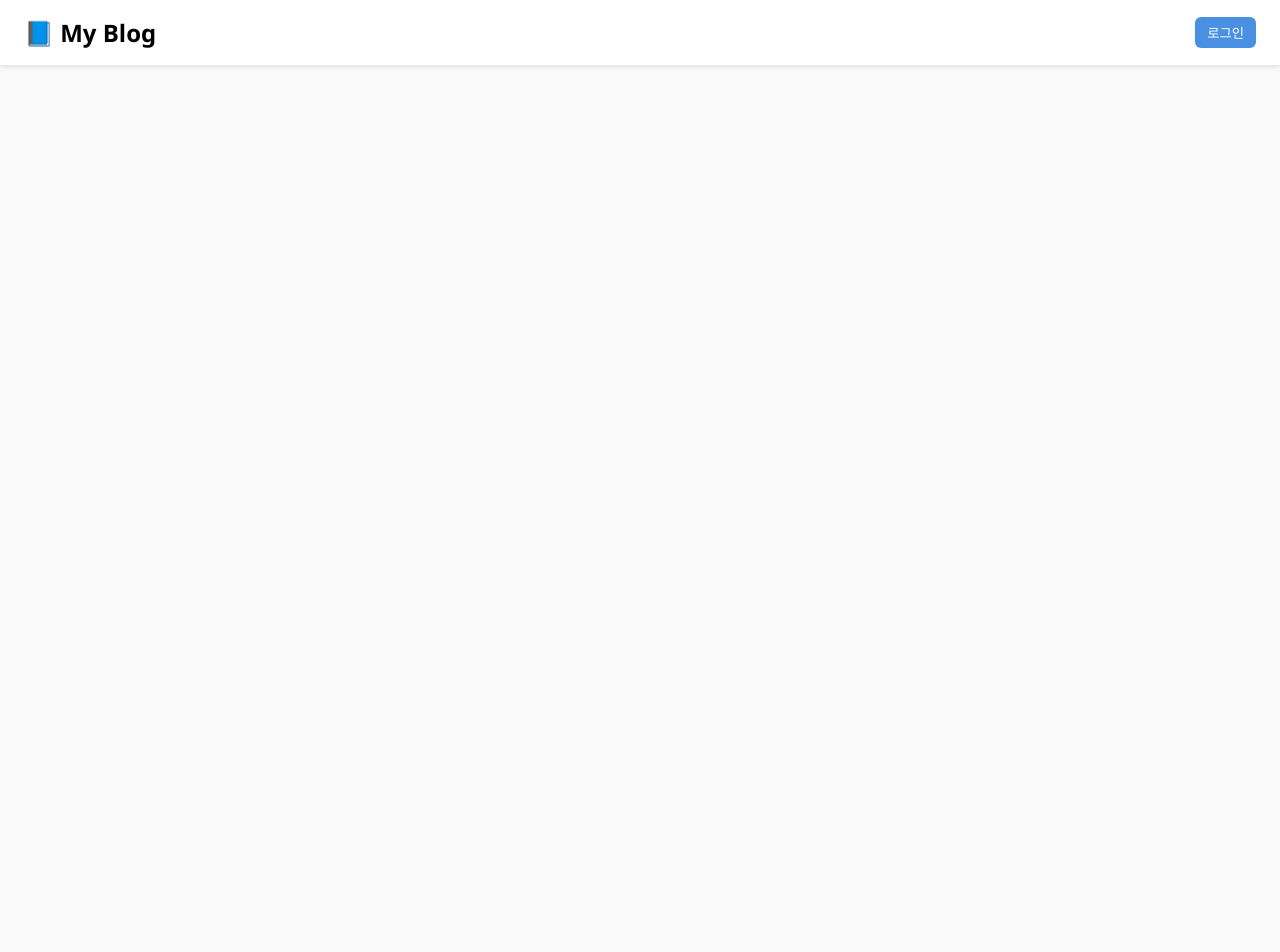
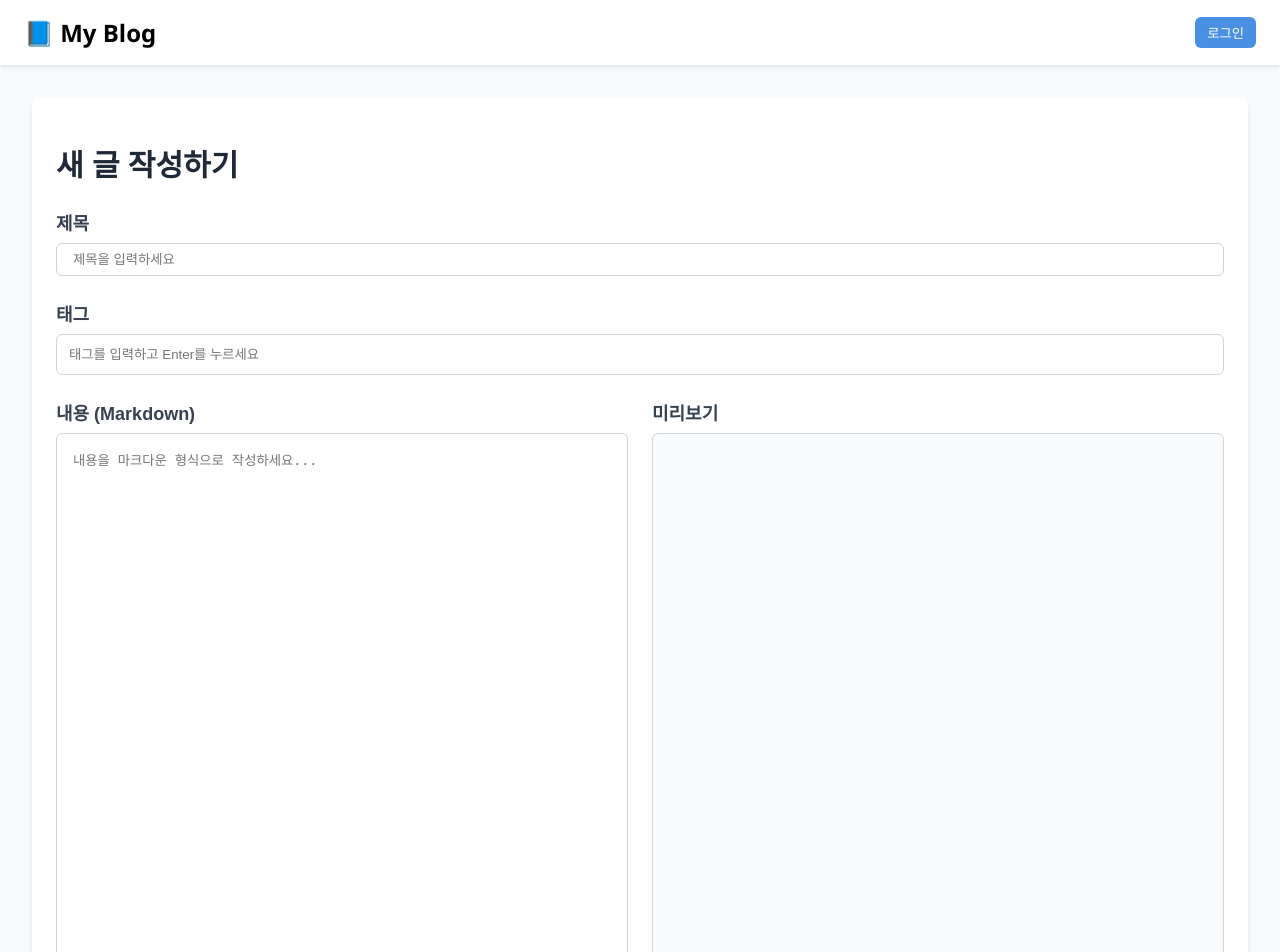
Before and after one commit to AgLine/myblog, a React (Create React App) app in the folder frontend/: page /write in a window 1280 px wide. Before the commit this address had no page. Shown: the top 952 px of the page. Before the commit the page ends 800 px from the top, so only its background shows below. Built offline with nearby package versions, Linux system fonts and the light colour scheme.

Commit message:
react-글작성페이지추가

```diff
--- a/frontend/public/index.html
+++ b/frontend/public/index.html
@@ -25,6 +25,8 @@
       Learn how to configure a non-root public URL by running `npm run build`.
     -->
     <title>React App</title>
+    <script src="https://cdnjs.cloudflare.com/ajax/libs/showdown/1.9.1/showdown.min.js"></script>
+
   </head>
   <body>
     <noscript>You need to enable JavaScript to run this app.</noscript>
--- a/frontend/src/App.jsx
+++ b/frontend/src/App.jsx
@@ -4,6 +4,8 @@ import { BrowserRouter as Router, Routes, Route, useNavigate } from 'react-route
 import Login from './Login';
 import SignUp from './SignUp';
 import Home from './Home';
+import Write from './Write';
+
 import './App.css';
 
 function Header({ user, onLogout }) {
@@ -34,6 +36,7 @@ function Header({ user, onLogout }) {
               <ul className="dropdown-menu">
                 <li onClick={() => navigate('/mypage')}>마이페이지</li>
                 <li onClick={() => navigate('/write')}>글작성</li>
+                <li onClick={() => navigate('/tempPost')}>임시글</li>
                 <li onClick={handleLogoutClick}>로그아웃</li>
               </ul>
             )}
@@ -61,6 +64,7 @@ function App() {
         <Route path="/" element={<Home />} />
         <Route path="/login" element={<Login onLogin={setEmail} />} />
         <Route path="/signup" element={<SignUp />} />
+        <Route path="/write" element={<Write />} />
       </Routes>
     </Router>
   );
--- /dev/null
+++ b/frontend/src/Write.jsx
@@ -0,0 +1,264 @@
+import React, { useState, useEffect } from 'react';
+
+const Tag = ({ label, onRemove }) => (
+  <div style={styles.tag}>
+    {label}
+    <button onClick={onRemove} style={styles.tagRemoveButton}>&times;</button>
+  </div>
+);
+
+function App() {
+  const [title, setTitle] = useState('');
+  const [tagInput, setTagInput] = useState('');
+  const [tags, setTags] = useState([]);
+  const [content, setContent] = useState('');
+  const [htmlContent, setHtmlContent] = useState('');
+  const [converter, setConverter] = useState(null);
+
+  useEffect(() => {
+    if (window.showdown) {
+      setConverter(new window.showdown.Converter());
+    } else {
+      console.error("Showdown library is not loaded. Please include it in your HTML file.");
+    }
+  }, []);
+
+  useEffect(() => {
+    if (converter) {
+      setHtmlContent(converter.makeHtml(content));
+    }
+  }, [content, converter]);
+
+  const handleTagKeyDown = (e) => {
+    if (e.key === 'Enter' || e.key === ',') {
+      e.preventDefault();
+      const newTag = tagInput.trim();
+      if (newTag && !tags.includes(newTag)) {
+        setTags([...tags, newTag]);
+      }
+      setTagInput('');
+    }
+  };
+
+  const removeTag = (tagToRemove) => {
+    setTags(tags.filter(tag => tag !== tagToRemove));
+  };
+
+  const handleSaveDraft = () => {
+    console.log({ title, tags, content });
+  };
+
+  const handlePublish = () => {
+    if (!title.trim() || !content.trim()) {
+      console.log("제목과 내용을 모두 입력해주세요.");
+      return;
+    }
+    console.log({ title, tags, content });
+  };
+
+  return (
+    <div style={styles.container}>
+      <div style={styles.editorWrapper}>
+        <h1 style={styles.header}>새 글 작성하기</h1>
+
+        <div style={styles.section}>
+          <label htmlFor="title" style={styles.label}>제목</label>
+          <input
+            type="text"
+            id="title"
+            value={title}
+            onChange={(e) => setTitle(e.target.value)}
+            placeholder="제목을 입력하세요"
+            style={styles.input}
+          />
+        </div>
+
+        <div style={styles.section}>
+          <label htmlFor="tags" style={styles.label}>태그</label>
+          <div style={styles.tagContainer}>
+            {tags.map((tag, index) => (
+              <Tag key={index} label={tag} onRemove={() => removeTag(tag)} />
+            ))}
+            <input
+              type="text"
+              id="tags"
+              value={tagInput}
+              onChange={(e) => setTagInput(e.target.value)}
+              onKeyDown={handleTagKeyDown}
+              placeholder="태그를 입력하고 Enter를 누르세요"
+              style={styles.tagInput}
+            />
+          </div>
+        </div>
+
+        <div style={styles.editorLayout}>
+          <div style={styles.editorColumn}>
+            <label htmlFor="content" style={styles.label}>내용 (Markdown)</label>
+            <textarea
+              id="content"
+              value={content}
+              onChange={(e) => setContent(e.target.value)}
+              placeholder="내용을 마크다운 형식으로 작성하세요..."
+              style={styles.textarea}
+            />
+          </div>
+          <div style={styles.editorColumn}>
+            <label style={styles.label}>미리보기</label>
+            <div
+              id="preview"
+              style={styles.preview}
+              dangerouslySetInnerHTML={{ __html: htmlContent }}
+            />
+          </div>
+        </div>
+
+        <div style={styles.buttonContainer}>
+          <button
+            onClick={handleSaveDraft}
+            style={{ ...styles.button, ...styles.draftButton }}
+          >
+            임시저장
+          </button>
+          <button
+            onClick={handlePublish}
+            style={{ ...styles.button, ...styles.publishButton }}
+          >
+            출판하기
+          </button>
+        </div>
+      </div>
+    </div>
+  );
+}
+
+// 마크다운 변환을 위한 showdown 라이브러리를 사용합니다.
+// 이 라이브러리는 여전히 public/index.html 파일에 추가해주셔야 합니다.
+// <script src="https://cdnjs.cloudflare.com/ajax/libs/showdown/1.9.1/showdown.min.js"></script>
+
+// --- 스타일 정의 ---
+// Tailwind CSS 대신 사용할 CSS 스타일을 여기에 객체로 정의합니다.
+const styles = {
+  container: {
+    backgroundColor: '#f9fafb',
+    minHeight: '100vh',
+    padding: '2rem',
+    fontFamily: 'sans-serif',
+  },
+  editorWrapper: {
+    maxWidth: '1280px',
+    margin: '0 auto',
+    backgroundColor: 'white',
+    borderRadius: '0.5rem',
+    boxShadow: '0 4px 6px -1px rgba(0,0,0,0.1), 0 2px 4px -1px rgba(0,0,0,0.06)',
+    padding: '1.5rem',
+  },
+  header: {
+    fontSize: '1.875rem',
+    fontWeight: 'bold',
+    color: '#1f2937',
+    marginBottom: '1.5rem',
+  },
+  section: {
+    marginBottom: '1.5rem',
+  },
+  label: {
+    display: 'block',
+    fontSize: '1.125rem',
+    fontWeight: '600',
+    color: '#374151',
+    marginBottom: '0.5rem',
+  },
+  input: {
+    width: '100%',
+    padding: '0.5rem 1rem',
+    border: '1px solid #d1d5db',
+    borderRadius: '0.375rem',
+    boxSizing: 'border-box',
+  },
+  tagContainer: {
+    display: 'flex',
+    flexWrap: 'wrap',
+    alignItems: 'center',
+    padding: '0.5rem',
+    border: '1px solid #d1d5db',
+    borderRadius: '0.375rem',
+  },
+  tagInput: {
+    flexGrow: 1,
+    padding: '0.25rem',
+    border: 'none',
+    outline: 'none',
+  },
+  editorLayout: {
+    display: 'flex',
+    gap: '1.5rem',
+    height: '600px',
+  },
+  editorColumn: {
+    flex: 1,
+    display: 'flex',
+    flexDirection: 'column',
+  },
+  textarea: {
+    width: '100%',
+    height: '100%',
+    padding: '1rem',
+    border: '1px solid #d1d5db',
+    borderRadius: '0.375rem',
+    resize: 'none',
+    fontFamily: 'monospace',
+    boxSizing: 'border-box',
+  },
+  preview: {
+    width: '100%',
+    height: '100%',
+    padding: '1rem',
+    border: '1px solid #d1d5db',
+    borderRadius: '0.375rem',
+    backgroundColor: '#f9fafb',
+    overflowY: 'auto',
+    boxSizing: 'border-box',
+  },
+  buttonContainer: {
+    display: 'flex',
+    justifyContent: 'flex-end',
+    marginTop: '2rem',
+    gap: '1rem',
+  },
+  button: {
+    padding: '0.5rem 1.5rem',
+    fontWeight: '600',
+    borderRadius: '0.375rem',
+    border: 'none',
+    cursor: 'pointer',
+  },
+  draftButton: {
+    backgroundColor: '#e5e7eb',
+    color: '#1f2937',
+  },
+  publishButton: {
+    backgroundColor: '#2563eb',
+    color: 'white',
+  },
+  tag: {
+    display: 'flex',
+    alignItems: 'center',
+    backgroundColor: '#dbeafe',
+    color: '#1e40af',
+    fontSize: '0.875rem',
+    marginRight: '0.5rem',
+    marginBottom: '0.5rem',
+    padding: '0.25rem 0.75rem',
+    borderRadius: '9999px',
+  },
+  tagRemoveButton: {
+    marginLeft: '0.5rem',
+    background: 'none',
+    border: 'none',
+    cursor: 'pointer',
+    color: '#1e40af',
+    fontWeight: 'bold',
+  }
+};
+
+export default App;
```
Also changed, not shown: 1 other file (tests, documents, lock files or other folders).
